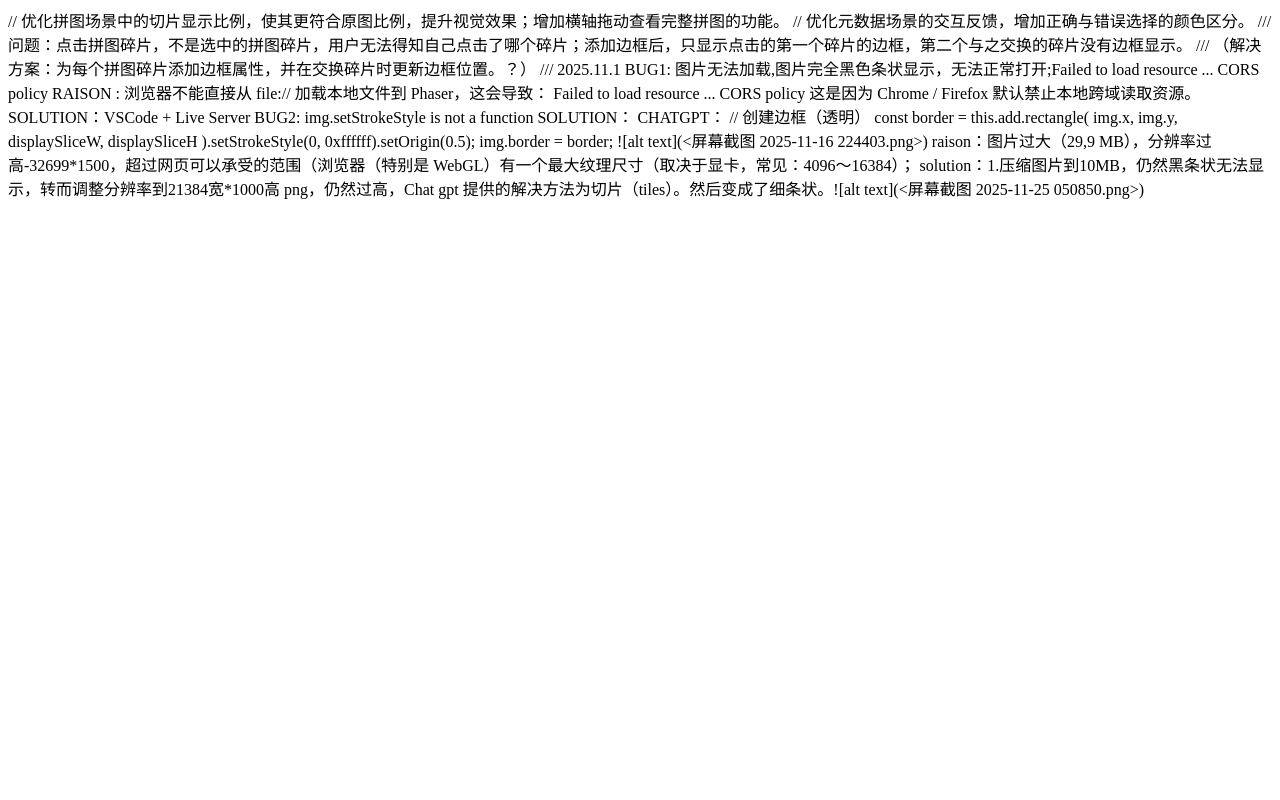
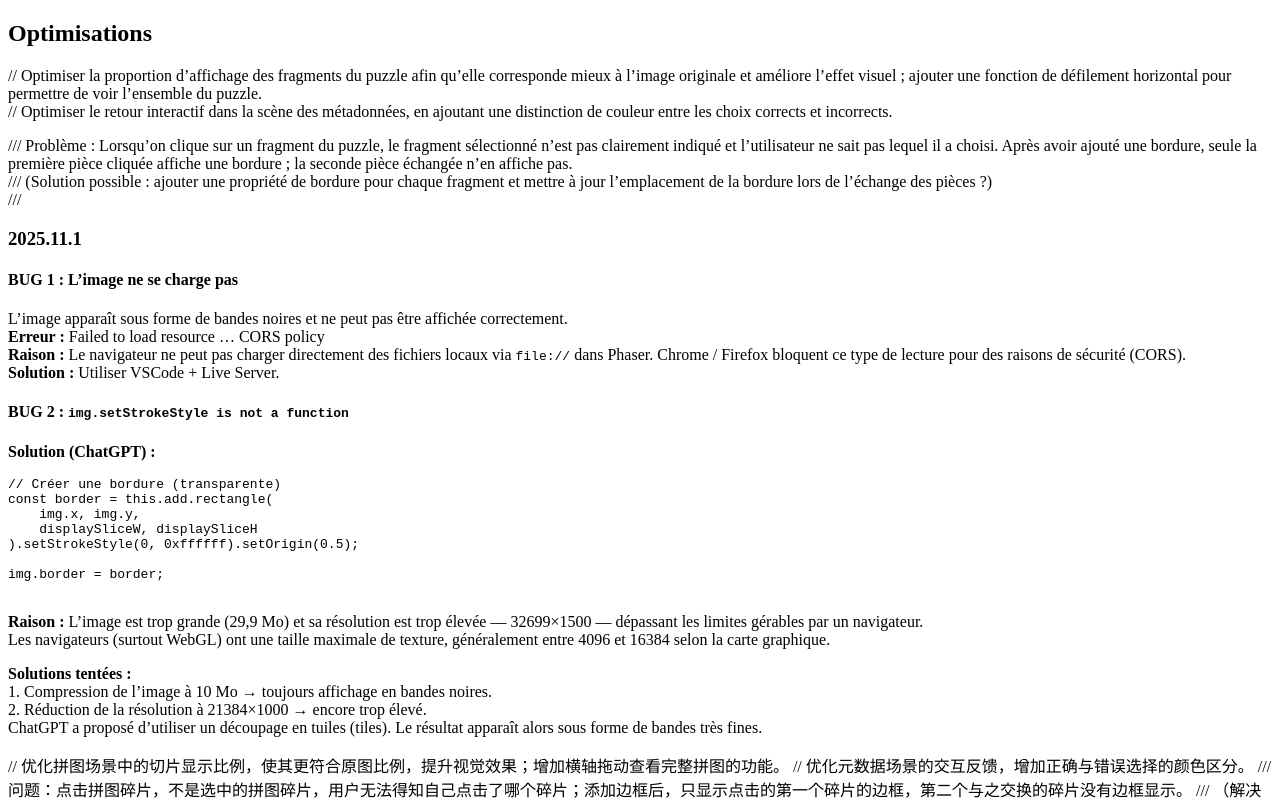
Before and after one commit to kada798/cv, a plain HTML site: page projet2.html in a window 1280 px wide. Shown: the top 800 px of the page. Drawn offline with Linux system fonts and the light colour scheme.

Commit message:
更新项目文档，添加拼图优化和错误解决方案的详细说明

```diff
--- a/projet2.html
+++ b/projet2.html
@@ -1,3 +1,62 @@
+<!DOCTYPE html>
+<html lang="fr">
+<head>
+  <meta charset="utf-8" />
+  <title>Notes de développement</title>
+</head>
+<body>
+
+  <h2>Optimisations</h2>
+
+  <p>// Optimiser la proportion d’affichage des fragments du puzzle afin qu’elle corresponde mieux à l’image originale et améliore l’effet visuel ; ajouter une fonction de défilement horizontal pour permettre de voir l’ensemble du puzzle.<br>
+  // Optimiser le retour interactif dans la scène des métadonnées, en ajoutant une distinction de couleur entre les choix corrects et incorrects.</p>
+
+  <p>
+    /// Problème : Lorsqu’on clique sur un fragment du puzzle, le fragment sélectionné n’est pas clairement indiqué et l’utilisateur ne sait pas lequel il a choisi. Après avoir ajouté une bordure, seule la première pièce cliquée affiche une bordure ; la seconde pièce échangée n’en affiche pas.<br>
+    /// (Solution possible : ajouter une propriété de bordure pour chaque fragment et mettre à jour l’emplacement de la bordure lors de l’échange des pièces ?)<br>
+    ///
+  </p>
+
+  <h3>2025.11.1</h3>
+
+  <h4>BUG 1 : L’image ne se charge pas</h4>
+  <p>
+    L’image apparaît sous forme de bandes noires et ne peut pas être affichée correctement.<br>
+    <strong>Erreur :</strong> Failed to load resource … CORS policy<br>
+    <strong>Raison :</strong> Le navigateur ne peut pas charger directement des fichiers locaux via <code>file://</code> dans Phaser. Chrome / Firefox bloquent ce type de lecture pour des raisons de sécurité (CORS).<br>
+    <strong>Solution :</strong> Utiliser VSCode + Live Server.
+  </p>
+
+  <h4>BUG 2 : <code>img.setStrokeStyle is not a function</code></h4>
+  <p><strong>Solution (ChatGPT) :</strong></p>
+
+  <pre>
+// Créer une bordure (transparente)
+const border = this.add.rectangle(
+    img.x, img.y,
+    displaySliceW, displaySliceH
+).setStrokeStyle(0, 0xffffff).setOrigin(0.5);
+
+img.border = border;
+  </pre>
+
+  <p><strong>Raison :</strong> L’image est trop grande (29,9 Mo) et sa résolution est trop élevée — 32699×1500 — dépassant les limites gérables par un navigateur.<br>
+  Les navigateurs (surtout WebGL) ont une taille maximale de texture, généralement entre 4096 et 16384 selon la carte graphique.</p>
+
+  <p>
+    <strong>Solutions tentées :</strong><br>
+    1. Compression de l’image à 10 Mo → toujours affichage en bandes noires.<br>
+    2. Réduction de la résolution à 21384×1000 → encore trop élevé.<br>
+    ChatGPT a proposé d’utiliser un découpage en tuiles (tiles). Le résultat apparaît alors sous forme de bandes très fines.
+  </p>
+
+</body>
+</html>
+
+
+
+
+
 
 
 // 优化拼图场景中的切片显示比例，使其更符合原图比例，提升视觉效果；增加横轴拖动查看完整拼图的功能。
```
Also changed, not shown: projet3.html (+30 -0 lines).
